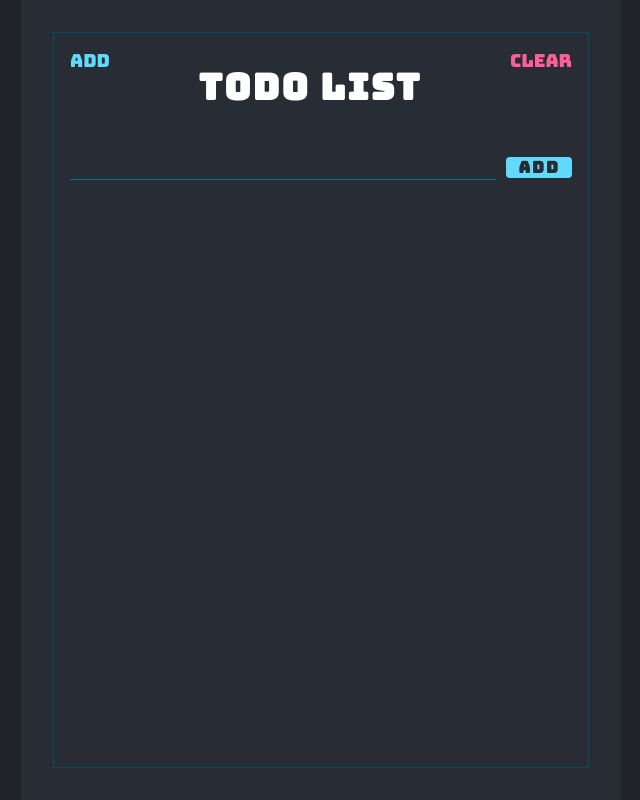
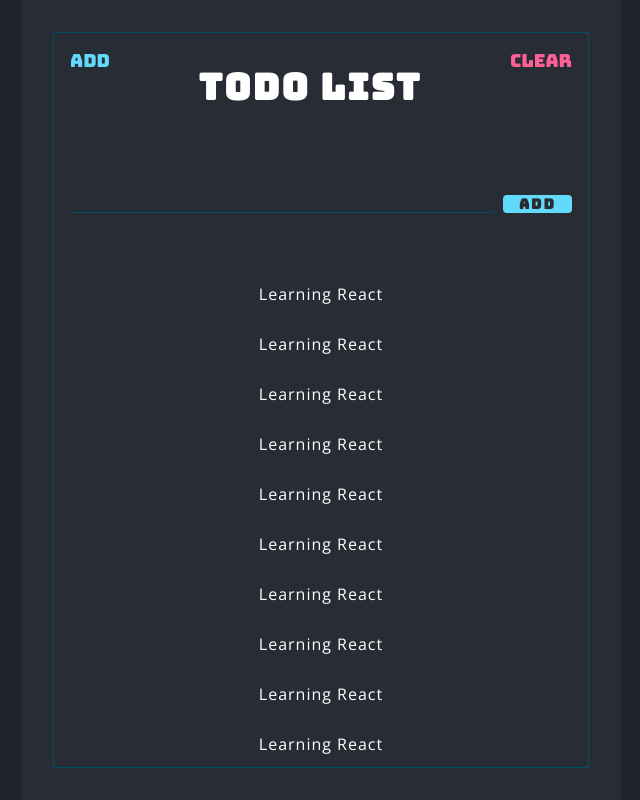
Before and after one commit to devcopas/react-course-starter, a website: page index.html in a window 1280 px wide. Shown: the whole page, without its empty margins (319-959 px from the left). Drawn offline with nearby package versions, Linux system fonts and the light colour scheme.

Commit message:
menambahkan section todos dan span todo-text

```diff
--- a/index.html
+++ b/index.html
@@ -17,9 +17,41 @@
         </section>
         <section class="add">
           <form class="add-form">
-  <input type="text" class="add-input">
+            <input type="text" class="add-input" />
             <button class="add-btn">Add</button>
           </form>
+        </section>
+        <section class="todos">
+          <div class="todo">
+            <span class="todo-text">Learning React</span>
+          </div>
+          <div class="todo">
+            <span class="todo-text">Learning React</span>
+          </div>
+          <div class="todo">
+            <span class="todo-text">Learning React</span>
+          </div>
+          <div class="todo">
+            <span class="todo-text">Learning React</span>
+          </div>
+          <div class="todo">
+            <span class="todo-text">Learning React</span>
+          </div>
+          <div class="todo">
+            <span class="todo-text">Learning React</span>
+          </div>
+          <div class="todo">
+            <span class="todo-text">Learning React</span>
+          </div>
+          <div class="todo">
+            <span class="todo-text">Learning React</span>
+          </div>
+          <div class="todo">
+            <span class="todo-text">Learning React</span>
+          </div>
+          <div class="todo">
+            <span class="todo-text">Learning React</span>
+          </div>
         </section>
       </div>
     </div>
--- a/style.css
+++ b/style.css
@@ -1,4 +1,4 @@
-@import url('https://fonts.googleapis.com/css2?family=Bungee&family=Open+Sans:wght@300;400;600;700&display=swap');
+@import url("https://fonts.googleapis.com/css2?family=Bungee&family=Open+Sans:wght@300;400;600;700&display=swap");
 
 * {
   box-sizing: border-box;
@@ -45,6 +45,7 @@
   height: 100%;
   display: flex;
   flex-direction: column;
+  justify-content: space-between;
 }
 
 .header {
@@ -73,47 +74,86 @@
   outline: unset;
 }
 
-.header-btn.clear{
-color: #fb6194;
+.header-btn.main-blue-color:hover {
+  color: hsl(193, 95%, 50%);
 }
 
-.add{
+.header-btn.clear {
+  color: #fb6194;
+}
+
+.header-btn.clear {
+  color: #fb6194;
+}
+
+.header-btn.clear:hover {
+  color: hsl(340, 95%, 63%);
+}
+
+.add {
   padding: 16px;
 }
 
-.add-form{
+.add-form {
   display: flex;
-  align-items: flex-start;
+  align-items: flex-end;
 }
 
-.add-input{
+.add-input {
   background: unset;
   border: unset;
   padding: 0 64px;
   margin-right: 10px;
   flex: 1;
   outline: unset;
-  border-bottom: 1px solid hsl(193, 95%, 30%);
-font-family: 'Open Sans', sans-serif;
-font-size: 16px;
-text-transform: lowercase;
+  border-bottom: 1px solid hsl(193, 95%, 20%);
 }
 
-.add-input:focus{
+
+
+.add-input:focus {
   color: hsl(0, 0%, 95%);
 }
 
-.add-btn{
-  font-size: 1.6rem;
-  padding: 0 12px;
+.add-btn {
+  font-size: 1.4rem;
+  padding: 0 16px;
   border-radius: 4px;
   color: #282c34;
   text-transform: uppercase;
   font-weight: 700;
   letter-spacing: 2px;
   cursor: pointer;
-  font-family: 'Bungee',sans-serif;
-background: var(--main-blue-color);
-border:unset;
-outline: unset;
+  font-family: "Bungee", sans-serif;
+  background: var(--main-blue-color);
+  border: unset;
+  outline: unset;
 }
+
+.add-btn:hover {
+  background-color: hsl(193, 95%, 60%);
+}
+
+.todos {
+  display: flex;
+  flex-direction: column;
+}
+
+.todo {
+  position: relative;
+  flex: 1 0 auto;
+  text-align: center;
+  min-height: 34px;
+  margin: 16px 0 0;
+  font-family: "Open Sans", sans-serif;
+  font-size: 16px;
+  border-bottom: 1px solid hsla(193, 95%, 20%, 0.2);
+}
+
+.todo-text {
+  position: absolute;
+  left: 50%;
+  transform: translateX(-50%);
+  color: #fff;
+  letter-spacing: 1px;
+}
```
Lines whose indentation alone changed are shown as unchanged.
